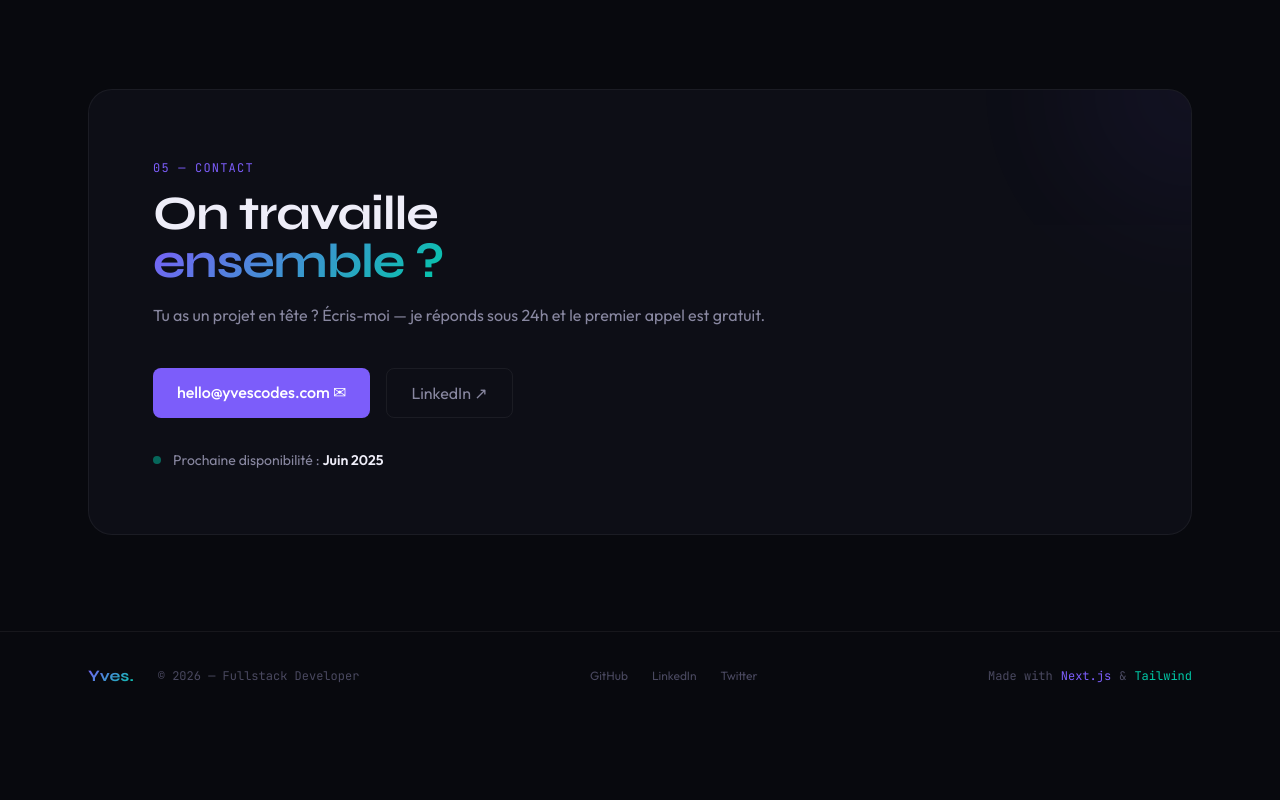
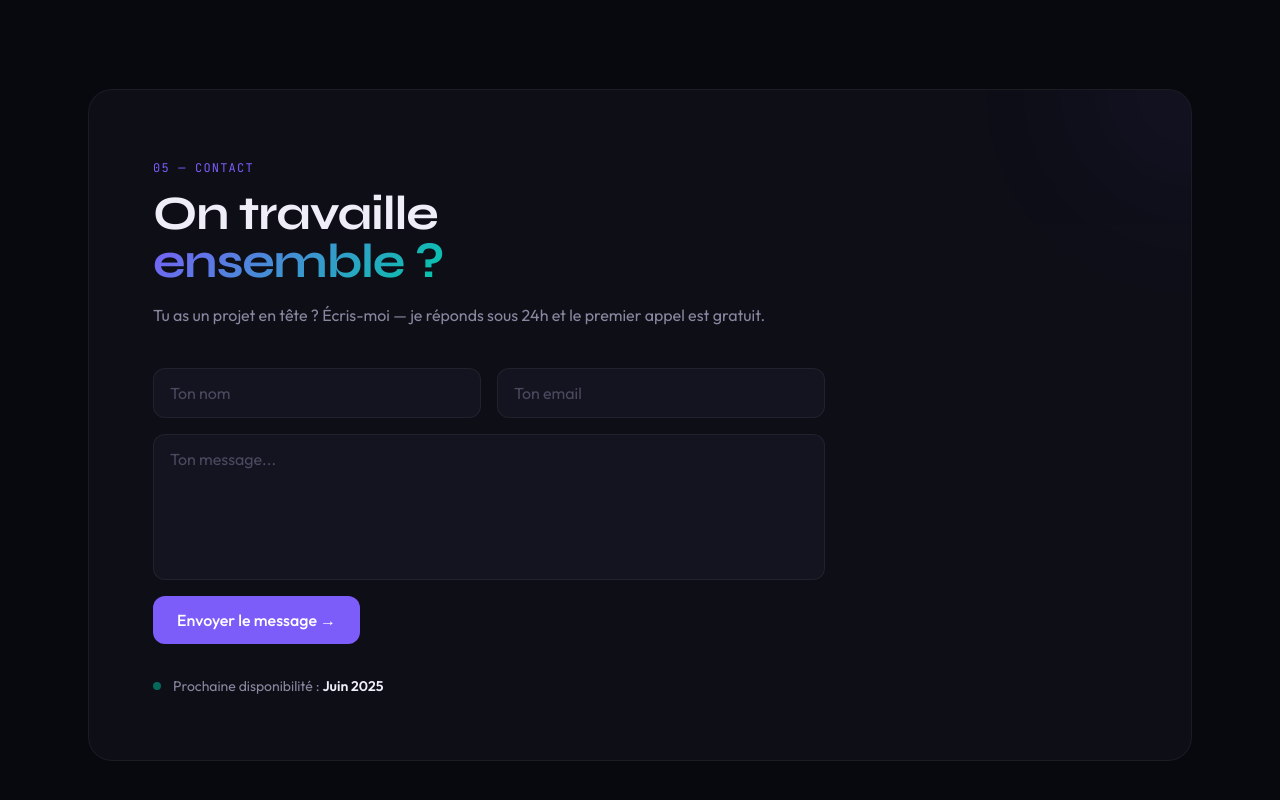
Before and after one commit to yvesnet9/yvescodes, a Next.js app: page / in a window 1280 px wide. Shown: the part 4284-5084 px from the top of the page. Before the commit the page ends 5004 px from the top, so only its background shows below. Built offline with nearby package versions, Linux system fonts and the light colour scheme.

Commit message:
feat: contact form + waitlist avec Supabase et Resend

```diff
--- /dev/null
+++ b/src/app/api/contact/route.ts
@@ -0,0 +1,43 @@
+import { NextRequest, NextResponse } from "next/server";
+import { createClient } from "@supabase/supabase-js";
+import { Resend } from "resend";
+
+const supabase = createClient(
+  process.env.NEXT_PUBLIC_SUPABASE_URL!,
+  process.env.SUPABASE_SERVICE_ROLE_KEY!
+);
+
+const resend = new Resend(process.env.RESEND_API_KEY!);
+
+export async function POST(req: NextRequest) {
+  const { name, email, message } = await req.json();
+
+  if (!name || !email || !message) {
+    return NextResponse.json({ error: "Champs manquants" }, { status: 400 });
+  }
+
+  // Sauvegarder dans Supabase
+  const { error: dbError } = await supabase
+    .from("contacts")
+    .insert({ name, email, message });
+
+  if (dbError) {
+    return NextResponse.json({ error: dbError.message }, { status: 500 });
+  }
+
+  // Envoyer email via Resend
+  await resend.emails.send({
+    from: "contact@yvescodes.com",
+    to: "hello@yvescodes.com",
+    subject: `Nouveau message de ${name}`,
+    html: `
+      <h2>Nouveau contact via yvescodes.com</h2>
+      <p><strong>Nom :</strong> ${name}</p>
+      <p><strong>Email :</strong> ${email}</p>
+      <p><strong>Message :</strong></p>
+      <p>${message}</p>
+    `,
+  });
+
+  return NextResponse.json({ success: true });
+}
--- /dev/null
+++ b/src/app/api/waitlist/route.ts
@@ -0,0 +1,53 @@
+import { NextRequest, NextResponse } from "next/server";
+import { createClient } from "@supabase/supabase-js";
+import { Resend } from "resend";
+
+const supabase = createClient(
+  process.env.NEXT_PUBLIC_SUPABASE_URL!,
+  process.env.SUPABASE_SERVICE_ROLE_KEY!
+);
+
+const resend = new Resend(process.env.RESEND_API_KEY!);
+
+export async function POST(req: NextRequest) {
+  const { email } = await req.json();
+
+  if (!email) {
+    return NextResponse.json({ error: "Email manquant" }, { status: 400 });
+  }
+
+  // Sauvegarder dans Supabase
+  const { error: dbError } = await supabase
+    .from("waitlist")
+    .insert({ email });
+
+  if (dbError) {
+    if (dbError.code === "23505") {
+      return NextResponse.json({ error: "Email déjà inscrit" }, { status: 409 });
+    }
+    return NextResponse.json({ error: dbError.message }, { status: 500 });
+  }
+
+  // Email de confirmation à l'utilisateur
+  await resend.emails.send({
+    from: "noreply@yvescodes.com",
+    to: email,
+    subject: "Vous êtes sur la liste d'attente ! 🚀",
+    html: `
+      <h2>Bienvenue sur la liste d'attente yvescodes !</h2>
+      <p>Merci de votre intérêt. Vous serez parmi les premiers informés du lancement de notre plateforme.</p>
+      <p>À très bientôt,</p>
+      <p><strong>Yves</strong></p>
+    `,
+  });
+
+  // Notification à Yves
+  await resend.emails.send({
+    from: "noreply@yvescodes.com",
+    to: "hello@yvescodes.com",
+    subject: "Nouvel inscrit sur la waitlist !",
+    html: `<p>Nouvel email inscrit : <strong>${email}</strong></p>`,
+  });
+
+  return NextResponse.json({ success: true });
+}
--- a/src/components/ContactFooter.tsx
+++ b/src/components/ContactFooter.tsx
@@ -1,4 +1,22 @@
+"use client";
+
+import { useState } from "react";
+
 export default function ContactFooter() {
+  const [form, setForm] = useState({ name: "", email: "", message: "" });
+  const [status, setStatus] = useState<"idle"|"loading"|"success"|"error">("idle");
+
+  const handleSubmit = async (e: React.FormEvent) => {
+    e.preventDefault();
+    setStatus("loading");
+    const res = await fetch("/api/contact", {
+      method: "POST",
+      headers: { "Content-Type": "application/json" },
+      body: JSON.stringify(form),
+    });
+    setStatus(res.ok ? "success" : "error");
+  };
+
   return (
     <>
       <section id="contact" className="py-24 relative">
@@ -8,12 +26,58 @@ export default function ContactFooter() {
             <div className="absolute -top-32 -right-32 w-64 h-64 rounded-full bg-accent opacity-5 blur-3xl pointer-events-none" />
             <div className="relative z-10 max-w-2xl">
               <span className="font-mono text-xs text-accent tracking-widest uppercase">05 — Contact</span>
-              <h2 className="font-display font-bold text-4xl lg:text-5xl text-text mt-3 mb-4 tracking-tight">On travaille<br /><span className="gradient-text">ensemble ?</span></h2>
-              <p className="text-text-2 font-body leading-relaxed mb-10">Tu as un projet en tête ? Écris-moi — je réponds sous 24h et le premier appel est gratuit.</p>
-              <div className="flex flex-wrap gap-4">
-                <a href="mailto:hello@yvescodes.com" className="px-6 py-3 bg-accent hover:bg-accent-dim text-white rounded-lg font-body font-medium transition-all duration-200 hover:scale-[1.02]">hello@yvescodes.com ✉</a>
-                <a href="https://linkedin.com" target="_blank" rel="noopener noreferrer" className="px-6 py-3 border border-border hover:border-border-hover text-text-2 hover:text-text rounded-lg font-body transition-all">LinkedIn ↗</a>
-              </div>
+              <h2 className="font-display font-bold text-4xl lg:text-5xl text-text mt-3 mb-4 tracking-tight">
+                On travaille<br /><span className="gradient-text">ensemble ?</span>
+              </h2>
+              <p className="text-text-2 font-body leading-relaxed mb-10">
+                Tu as un projet en tête ? Écris-moi — je réponds sous 24h et le premier appel est gratuit.
+              </p>
+
+              {status === "success" ? (
+                <div className="p-6 rounded-2xl border border-teal/30 bg-teal/5 text-teal font-body">
+                  ✅ Message envoyé ! Je te réponds sous 24h.
+                </div>
+              ) : (
+                <form onSubmit={handleSubmit} className="flex flex-col gap-4">
+                  <div className="grid grid-cols-1 sm:grid-cols-2 gap-4">
+                    <input
+                      type="text"
+                      placeholder="Ton nom"
+                      required
+                      value={form.name}
+                      onChange={(e) => setForm({ ...form, name: e.target.value })}
+                      className="px-4 py-3 bg-bg-3 border border-border rounded-xl text-text placeholder-text-3 font-body focus:outline-none focus:border-accent/40 transition-colors"
+                    />
+                    <input
+                      type="email"
+                      placeholder="Ton email"
+                      required
+                      value={form.email}
+                      onChange={(e) => setForm({ ...form, email: e.target.value })}
+                      className="px-4 py-3 bg-bg-3 border border-border rounded-xl text-text placeholder-text-3 font-body focus:outline-none focus:border-accent/40 transition-colors"
+                    />
+                  </div>
+                  <textarea
+                    placeholder="Ton message..."
+                    required
+                    rows={5}
+                    value={form.message}
+                    onChange={(e) => setForm({ ...form, message: e.target.value })}
+                    className="px-4 py-3 bg-bg-3 border border-border rounded-xl text-text placeholder-text-3 font-body focus:outline-none focus:border-accent/40 transition-colors resize-none"
+                  />
+                  <button
+                    type="submit"
+                    disabled={status === "loading"}
+                    className="px-6 py-3 bg-accent hover:bg-accent-dim disabled:opacity-50 text-white rounded-xl font-body font-medium transition-all duration-200 hover:scale-[1.02] active:scale-[0.98] w-fit"
+                  >
+                    {status === "loading" ? "Envoi en cours..." : "Envoyer le message →"}
+                  </button>
+                  {status === "error" && (
+                    <p className="text-red-400 text-sm font-body">Une erreur est survenue, réessaie.</p>
+                  )}
+                </form>
+              )}
+
               <div className="mt-8 flex items-center gap-3 text-sm text-text-2 font-body">
                 <div className="w-2 h-2 bg-teal rounded-full animate-pulse2" />
                 <span>Prochaine disponibilité : <strong className="text-text">Juin 2025</strong></span>
@@ -22,6 +86,7 @@ export default function ContactFooter() {
           </div>
         </div>
       </section>
+
       <footer className="border-t border-border py-8">
         <div className="max-w-6xl mx-auto px-6 flex flex-wrap items-center justify-between gap-4">
           <div className="flex items-center gap-6">
@@ -29,7 +94,11 @@ export default function ContactFooter() {
             <span className="text-text-3 text-xs font-mono">© {new Date().getFullYear()} — Fullstack Developer</span>
           </div>
           <div className="flex items-center gap-6">
-            {[{ label: "GitHub", href: "https://github.com/yvesnet9" }, { label: "LinkedIn", href: "https://linkedin.com" }, { label: "Twitter", href: "https://twitter.com" }].map((s) => (
+            {[
+              { label: "GitHub", href: "https://github.com/yvesnet9" },
+              { label: "LinkedIn", href: "https://linkedin.com" },
+              { label: "Twitter", href: "https://twitter.com" },
+            ].map((s) => (
               <a key={s.label} href={s.href} target="_blank" rel="noopener noreferrer" className="text-text-3 hover:text-text text-xs font-body transition-colors">{s.label}</a>
             ))}
           </div>
--- a/src/components/SaasTeaser.tsx
+++ b/src/components/SaasTeaser.tsx
@@ -1,3 +1,7 @@
+"use client";
+
+import { useState } from "react";
+
 const STEPS = [
   { num: "01", label: "Choisir un template" },
   { num: "02", label: "Personnaliser le contenu" },
@@ -13,15 +17,42 @@ const FEATURES = [
 ];
 
 export default function SaasTeaser() {
+  const [email, setEmail] = useState("");
+  const [status, setStatus] = useState<"idle" | "loading" | "success" | "error">("idle");
+  const [errorMsg, setErrorMsg] = useState("");
+
+  const handleWaitlist = async () => {
+    if (!email) return;
+    setStatus("loading");
+    setErrorMsg("");
+    const res = await fetch("/api/waitlist", {
+      method: "POST",
+      headers: { "Content-Type": "application/json" },
+      body: JSON.stringify({ email }),
+    });
+    if (res.ok) {
+      setStatus("success");
+    } else {
+      const data = await res.json();
+      setErrorMsg(data.error === "Email déjà inscrit" ? "Cet email est déjà inscrit !" : "Une erreur est survenue.");
+      setStatus("error");
+    }
+  };
+
   return (
     <section id="plateforme" className="py-24 relative">
       <div className="section-divider mb-24" />
       <div className="max-w-6xl mx-auto px-6">
         <div className="mb-16">
           <span className="font-mono text-xs text-teal tracking-widest uppercase">04 — Plateforme SaaS</span>
-          <h2 className="font-display font-bold text-4xl lg:text-5xl text-text mt-3 tracking-tight">Créez votre site<br /><span className="text-teal">vous-même.</span></h2>
-          <p className="text-text-2 mt-4 max-w-lg font-body">Notre plateforme en ligne vous permet de lancer un site professionnel en quelques minutes — sans coder.</p>
+          <h2 className="font-display font-bold text-4xl lg:text-5xl text-text mt-3 tracking-tight">
+            Créez votre site<br /><span className="text-teal">vous-même.</span>
+          </h2>
+          <p className="text-text-2 mt-4 max-w-lg font-body">
+            Notre plateforme en ligne vous permet de lancer un site professionnel en quelques minutes — sans coder.
+          </p>
         </div>
+
         <div className="rounded-3xl border border-teal/20 overflow-hidden">
           <div className="border-b border-teal/10 px-8 py-6">
             <div className="flex flex-wrap gap-3">
@@ -34,6 +65,7 @@ export default function SaasTeaser() {
               ))}
             </div>
           </div>
+
           <div className="grid grid-cols-1 sm:grid-cols-2 lg:grid-cols-4 gap-0">
             {FEATURES.map((feat, i) => (
               <div key={feat.title} className={`p-6 bg-bg-2 ${i < FEATURES.length - 1 ? "border-r border-teal/10" : ""}`}>
@@ -43,17 +75,41 @@ export default function SaasTeaser() {
               </div>
             ))}
           </div>
+
           <div className="border-t border-teal/10 px-8 py-6 bg-bg-2 flex flex-wrap items-center justify-between gap-4">
             <div>
               <div className="font-display font-semibold text-text text-lg">Bêta ouverte bientôt</div>
               <div className="text-text-2 text-sm font-body mt-1">Rejoignez la liste d'attente pour un accès anticipé gratuit.</div>
             </div>
-            <div className="flex gap-3 flex-wrap">
-              <input type="email" placeholder="votre@email.com" className="px-4 py-2.5 bg-bg-3 border border-border rounded-lg text-sm text-text placeholder-text-3 font-body focus:outline-none focus:border-teal/40 w-56" />
-              <button className="px-5 py-2.5 bg-teal hover:bg-teal-dim text-bg font-body font-semibold text-sm rounded-lg transition-all">Rejoindre ✓</button>
-            </div>
+
+            {status === "success" ? (
+              <p className="text-teal text-sm font-body font-medium">✅ Inscrit avec succès ! On vous contacte bientôt.</p>
+            ) : (
+              <div className="flex flex-col gap-2">
+                <div className="flex gap-3 flex-wrap">
+                  <input
+                    type="email"
+                    placeholder="votre@email.com"
+                    value={email}
+                    onChange={(e) => setEmail(e.target.value)}
+                    className="px-4 py-2.5 bg-bg-3 border border-border rounded-lg text-sm text-text placeholder-text-3 font-body focus:outline-none focus:border-teal/40 w-56 transition-colors"
+                  />
+                  <button
+                    onClick={handleWaitlist}
+                    disabled={status === "loading"}
+                    className="px-5 py-2.5 bg-teal hover:bg-teal-dim disabled:opacity-50 text-bg font-body font-semibold text-sm rounded-lg transition-all hover:scale-[1.02] active:scale-[0.98]"
+                  >
+                    {status === "loading" ? "..." : "Rejoindre ✓"}
+                  </button>
+                </div>
+                {status === "error" && (
+                  <p className="text-red-400 text-xs font-body">{errorMsg}</p>
+                )}
+              </div>
+            )}
           </div>
         </div>
+
         <div className="mt-8 grid grid-cols-1 sm:grid-cols-3 gap-4">
           {[
             { plan: "Starter", price: "0€", desc: "1 site, template de base", accent: false },
--- /dev/null
+++ b/src/lib/supabase.ts
@@ -0,0 +1,6 @@
+import { createClient } from "@supabase/supabase-js";
+
+const supabaseUrl = process.env.NEXT_PUBLIC_SUPABASE_URL!;
+const supabaseAnonKey = process.env.NEXT_PUBLIC_SUPABASE_ANON_KEY!;
+
+export const supabase = createClient(supabaseUrl, supabaseAnonKey);
```
Also changed, not shown: package.json (+6 -4 lines), 1 other file (tests, documents, lock files or other folders).
